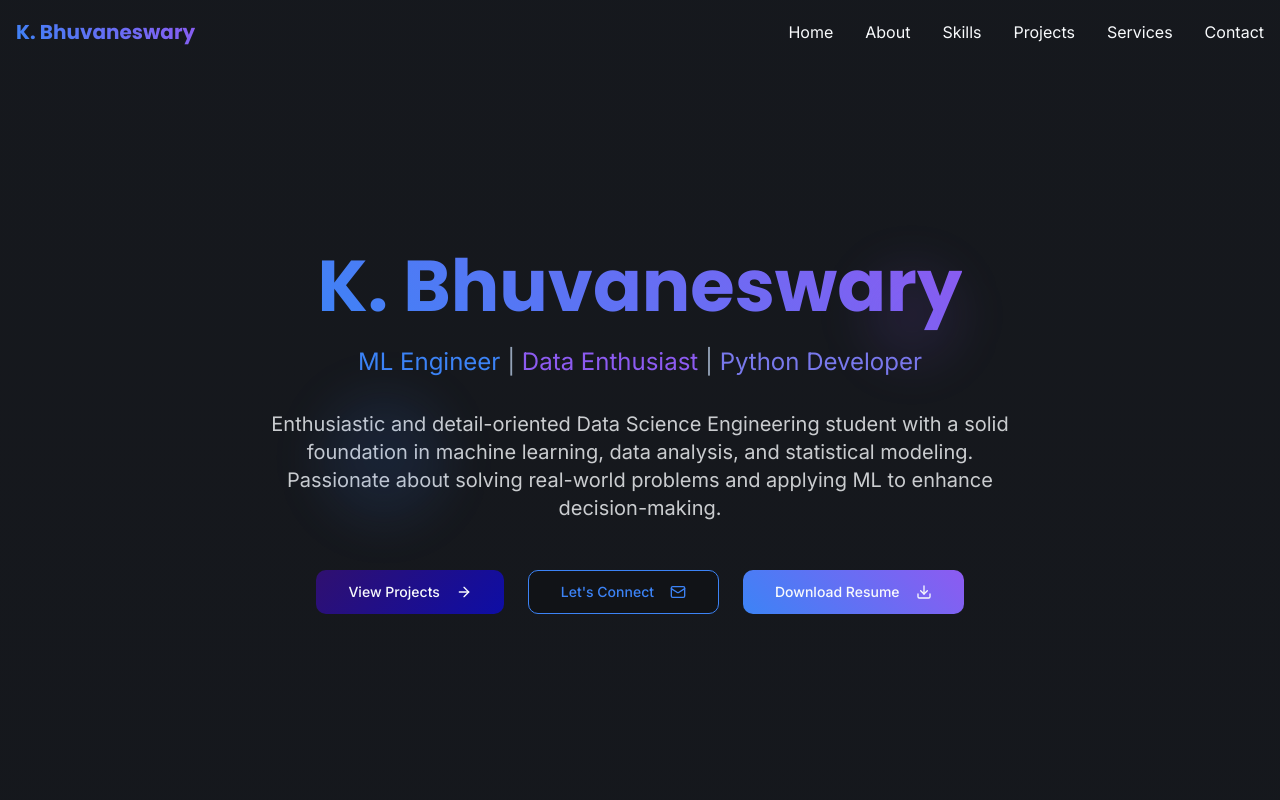
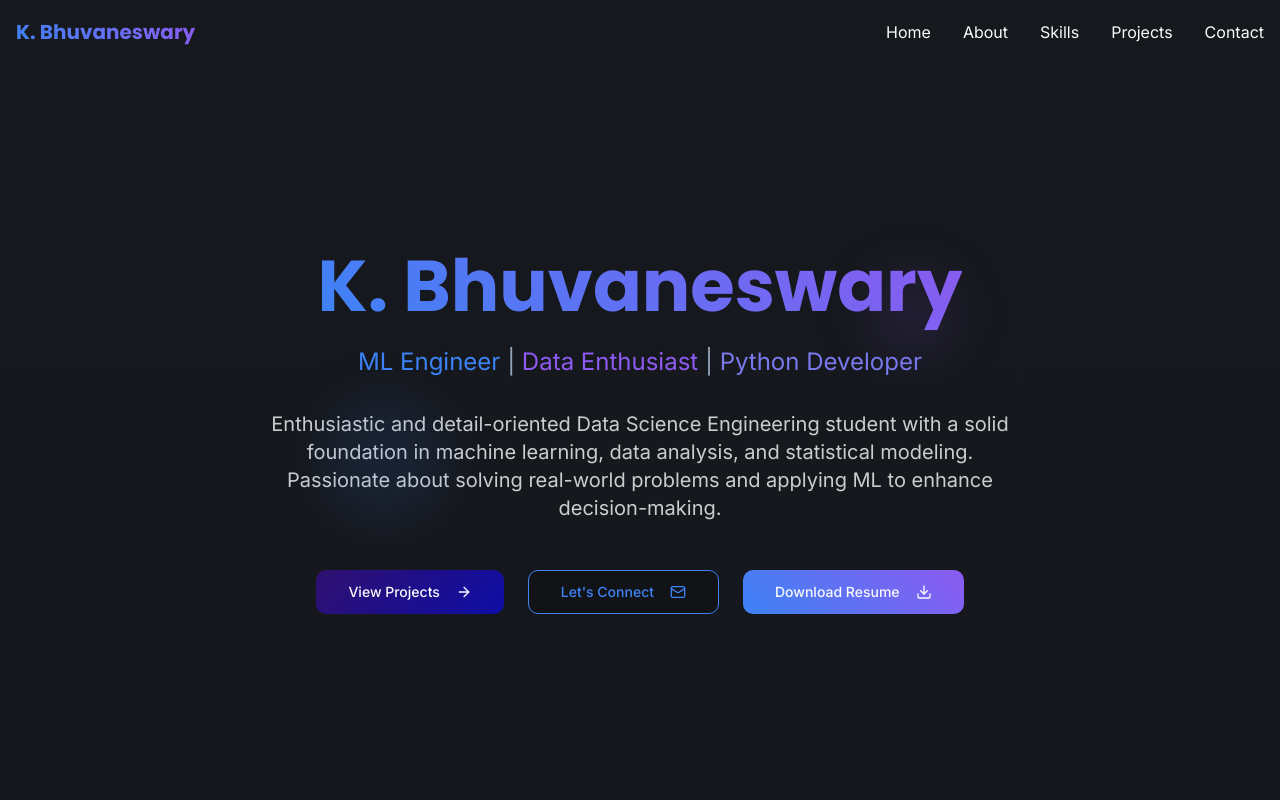
Before and after one commit to KBHUVANESWARY/bhuvaneswary-portfolio-glow, a React (Vite) app: page / in a window 1280 px wide. Shown: the top 800 px of the page. Built offline with nearby package versions, Linux system fonts and the light colour scheme.

Commit message:
Remove Services Section
Remove the services section from the portfolio website.

```diff
--- a/src/components/Navigation.tsx
+++ b/src/components/Navigation.tsx
@@ -19,7 +19,6 @@ const Navigation = () => {
     { href: '#about', label: 'About' },
     { href: '#skills', label: 'Skills' },
     { href: '#projects', label: 'Projects' },
-    { href: '#services', label: 'Services' },
     { href: '#contact', label: 'Contact' },
   ];
 
--- a/src/pages/Index.tsx
+++ b/src/pages/Index.tsx
@@ -4,7 +4,7 @@ import HeroSection from '@/components/HeroSection';
 import AboutSection from '@/components/AboutSection';
 import SkillsSection from '@/components/SkillsSection';
 import ProjectsSection from '@/components/ProjectsSection';
-import ServicesSection from '@/components/ServicesSection';
+
 import ContactSection from '@/components/ContactSection';
 
 const Index = () => {
@@ -16,7 +16,7 @@ const Index = () => {
         <AboutSection />
         <SkillsSection />
         <ProjectsSection />
-        <ServicesSection />
+
         <ContactSection />
       </main>
 
```
